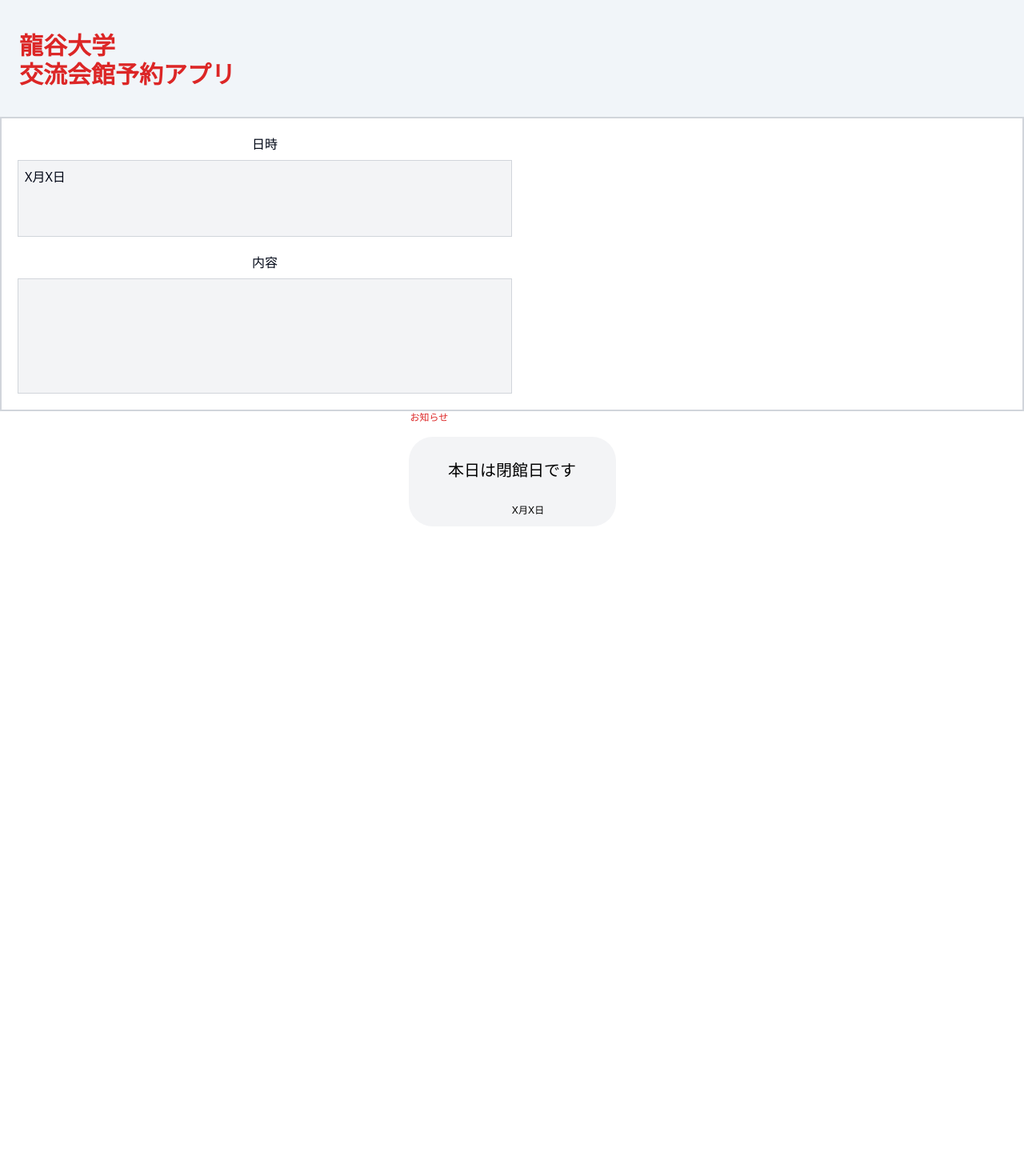
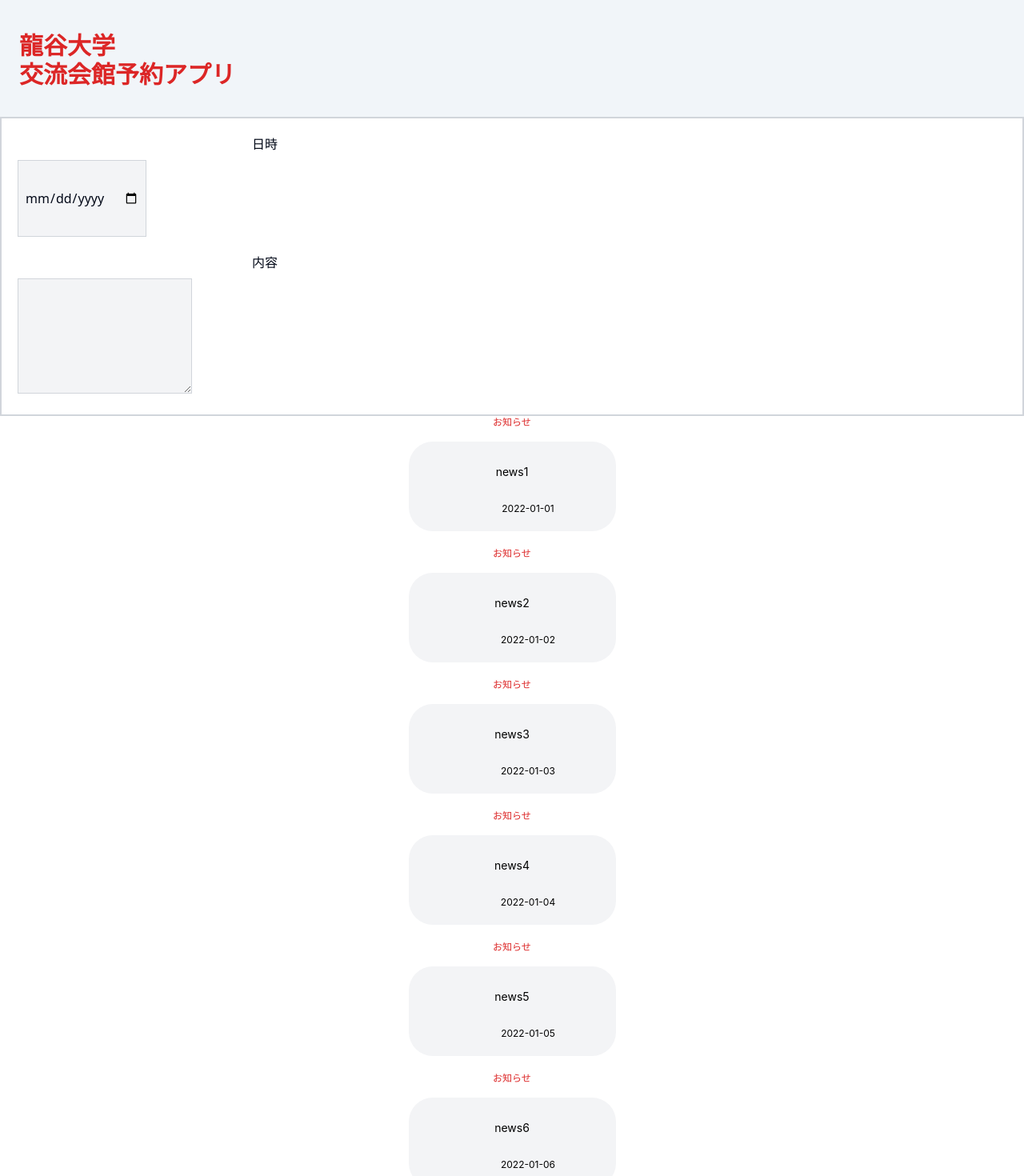
Before and after one commit to K5desu/reserveapp, a Next.js app: page /home/news in a window 1280 px wide. Shown: the top 1470 px of the page at 80% size. Before the commit the page ends 800 px from the top, so only its background shows below. Built offline with nearby package versions, Linux system fonts and the light colour scheme; no server answers.

Commit message:
add_admin_user

```diff
--- a/src/app/home/mypage/page.tsx
+++ b/src/app/home/mypage/page.tsx
@@ -39,8 +39,8 @@
   }, []);
 
   return (
-    <main className="flex-grow flex justify-center items-center p-4">
-      <section className="text-center border border-gray-300 p-4 max-w-sm w-full">
+    <main className="flex-col flex justify-center items-center p-4">
+      <section className="text-center border  border-gray-300 p-4 max-w-sm w-full">
         <h2 className="text-red-500">My page</h2>
         <h3 className="text-red-500">予約状況</h3>
 
--- a/src/app/home/news/page.tsx
+++ b/src/app/home/news/page.tsx
@@ -1,14 +1,17 @@
 export default function Page() {
   return (
-    <main className="flex flex-col md:flex-row justify-between p-5 bg-white border-2 border-gray-300">
+    <main className="flex flex-col  justify-between p-5 bg-white border-2 border-gray-300">
       <div className="left-section w-full md:w-1/2 mb-5 md:mb-0">
         <div className="date mb-5">
           <h2 className="text-center mb-2">日時</h2>
-          <p className="border border-gray-300 p-2 bg-gray-100 h-24">X月X日</p>
+          <input
+            type="date"
+            className="border border-gray-300 p-2 bg-gray-100 h-24"
+          />
         </div>
         <div className="content">
           <h2 className="text-center mb-2">内容</h2>
-          <div className="content-box border border-gray-300 p-2 bg-gray-100 h-36"></div>
+          <textarea className="content-box border border-gray-300 p-2 bg-gray-100 h-36" />
         </div>
       </div>
     </main>
--- a/src/app/layout.tsx
+++ b/src/app/layout.tsx
@@ -13,13 +13,25 @@
 }: Readonly<{
   children: React.ReactNode;
 }>) {
+  const news = [
+    { contents: "news1", date: "2022-01-01" },
+    { contents: "news2", date: "2022-01-02" },
+    { contents: "news3", date: "2022-01-03" },
+    { contents: "news4", date: "2022-01-04" },
+    { contents: "news5", date: "2022-01-05" },
+    { contents: "news6", date: "2022-01-06" },
+    { contents: "news7", date: "2022-01-07" },
+    { contents: "news8", date: "2022-01-08" },
+    { contents: "news9", date: "2022-01-09" },
+    { contents: "news10", date: "2022-01-10" },
+  ];
   return (
     <html lang="en">
       <body>
         <NextAuthProvider>
           <Header />
           {children}
-          <Footer />
+          <Footer news={news} />
         </NextAuthProvider>
       </body>
     </html>
--- a/src/components/google/Logout.tsx
+++ b/src/components/google/Logout.tsx
@@ -7,7 +7,9 @@
   if (status === "authenticated") {
     return (
       <div>
-        <Button onClick={() => signOut()}>ログアウト</Button>
+        <Button onClick={() => signOut()} className="mt-5">
+          ログアウト
+        </Button>
       </div>
     );
   }
--- a/src/components/layout/Footer.tsx
+++ b/src/components/layout/Footer.tsx
@@ -1,19 +1,14 @@
-export default function Footer() {
+import NewsCard from "@/components/news/newsCard";
+export default function Footer({
+  news,
+}: {
+  news: { contents: string; date: string }[];
+}) {
   return (
-    <footer className="flex  justify-center  ">
-      <div className="flex flex-col items-center justify-center  space-y-4 bg-white ">
-        <div className=" font-bold  text-red-600 text-xs font-normal font-['Inter'] pr-[80%]">
-          お知らせ
-        </div>
-        <div className="flex w-[259px] h-28 flex-col items-center p-4 space-y-2 bg-gray-100 rounded-[30px]">
-          <div className="   text-black text-xl font-normal font-['Inter'] pb-5 pt-3">
-            本日は閉館日です
-          </div>
-          <div className="text-black text-xs font-normal font-['Inter'] pl-10">
-            X月X日
-          </div>
-        </div>
-      </div>
+    <footer className="flex  justify-center flex-col">
+      {news.map((news, index) => (
+        <NewsCard key={index} contents={news.contents} date={news.date} />
+      ))}
     </footer>
   );
 }
--- a/src/components/layout/Header.tsx
+++ b/src/components/layout/Header.tsx
@@ -1,7 +1,8 @@
+"use client";
 import Link from "next/link";
-import { session } from "@/lib/placeholderdata";
-
+import RyuAdmin from "@/lib/ryuAdmin";
 export default function Header() {
+  const IsRyuAdmin = RyuAdmin();
   return (
     <header style={{ width: "100%", backgroundColor: "#F1F5F9" }}>
       <div className="h-[146px] flex justify-between items-center ">
@@ -12,10 +13,10 @@
             </Link>
           </div>
 
-          {!session && (
+          {IsRyuAdmin && (
             <div>
-              <Link href="/">home</Link>
-              <Link href="/">Mypage</Link>
+              <Link href="">予約確認</Link>
+              <Link href="">ニュース一覧</Link>
             </div>
           )}
         </div>
--- /dev/null
+++ b/src/components/news/newsCard.tsx
@@ -0,0 +1,23 @@
+export default function NewsCard({
+  contents,
+  date,
+}: {
+  contents: string;
+  date: string;
+}) {
+  return (
+    <div className="flex flex-col items-center justify-center  space-y-4 bg-white mb-5 ">
+      <div className="  text-red-600 text-xs font-normal font-['Inter']  ">
+        お知らせ
+      </div>
+      <div className="flex w-[259px] h-28 flex-col items-center p-4 space-y-2 bg-gray-100 rounded-[30px]">
+        <div className="   text-black text-sm font-normal font-['Inter'] pb-5 pt-3">
+          {contents}
+        </div>
+        <div className="text-black text-xs font-normal font-['Inter'] pl-10">
+          {date}
+        </div>
+      </div>
+    </div>
+  );
+}
--- /dev/null
+++ b/src/lib/data.ts
@@ -0,0 +1 @@
+export const emailData = ["y220010@mail.ryukoku.ac.jp"];
--- /dev/null
+++ b/src/lib/ryuAdmin.ts
@@ -0,0 +1,15 @@
+"use client";
+import { emailData } from "@/lib/data";
+import { useSession } from "next-auth/react";
+
+export default function RyuAdmin() {
+  const { data: session } = useSession();
+  let IsRyuAdmin = false;
+
+  emailData.map((email) => {
+    if (session && session.user && email == session.user?.email) {
+      IsRyuAdmin = true;
+    }
+  });
+  return IsRyuAdmin;
+}
```
Also changed, not shown: src/app/home/news/delete/page.tsx (added).
